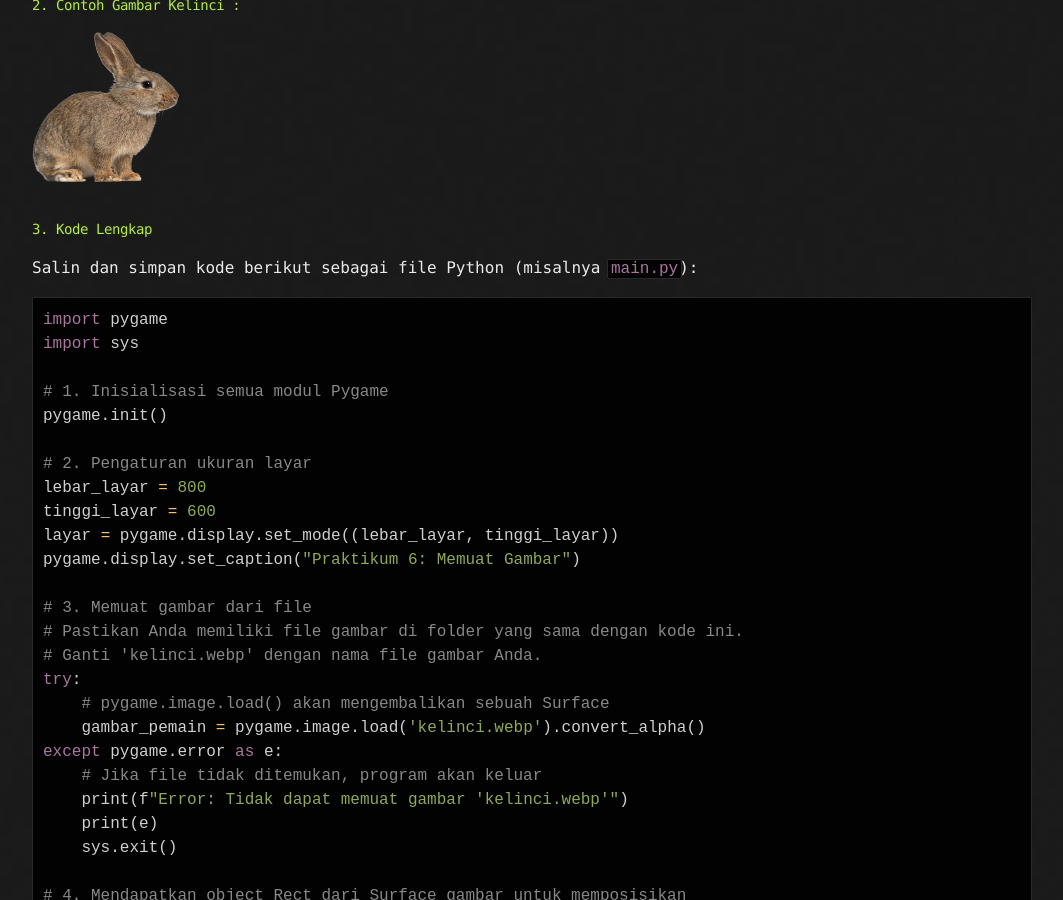
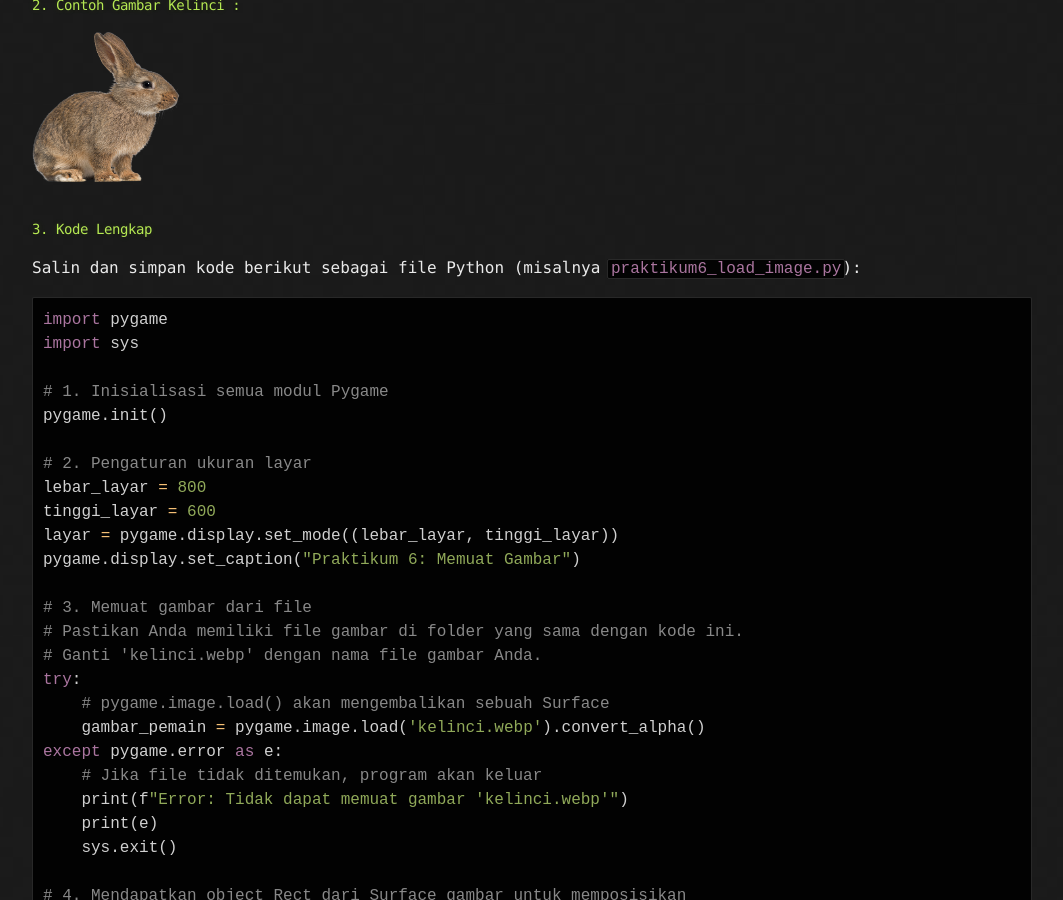
Before and after one commit to infoummu/gak, a Jekyll site: the page built from _posts/2025-11-03-grafika_komputer_load_image_P6.md, in a window 1280 px wide and 900 px high, scrolled down 960 px. Shown: the whole window, without its empty margins (108-1171 px from the left). Built offline with Jekyll 4.4.1, drawn with Linux system fonts in a browser that asks for light colours.

Commit message:
Update Materi Grafika Komputer P6 dan P7 untuk info3 dan info4

````diff
--- a/_posts/2025-11-03-grafika_komputer_load_image_P6.md
+++ b/_posts/2025-11-03-grafika_komputer_load_image_P6.md
@@ -36,7 +36,7 @@ Fungsi ini akan membaca file gambar dari disk dan membuat objek `Surface` baru y
 ![Gambar Kelinci](/gak/assets/img/p7-kelinci.webp){:width="150px" height="150px"}
 
 #### 3. Kode Lengkap
-Salin dan simpan kode berikut sebagai file Python (misalnya `main.py`):
+Salin dan simpan kode berikut sebagai file Python (misalnya `praktikum6_load_image.py`):
 
 ```python
 import pygame
````
Also changed, not shown: _posts/2025-11-03-grafika_komputer_load_image_P7.md (+3 -1 lines).
